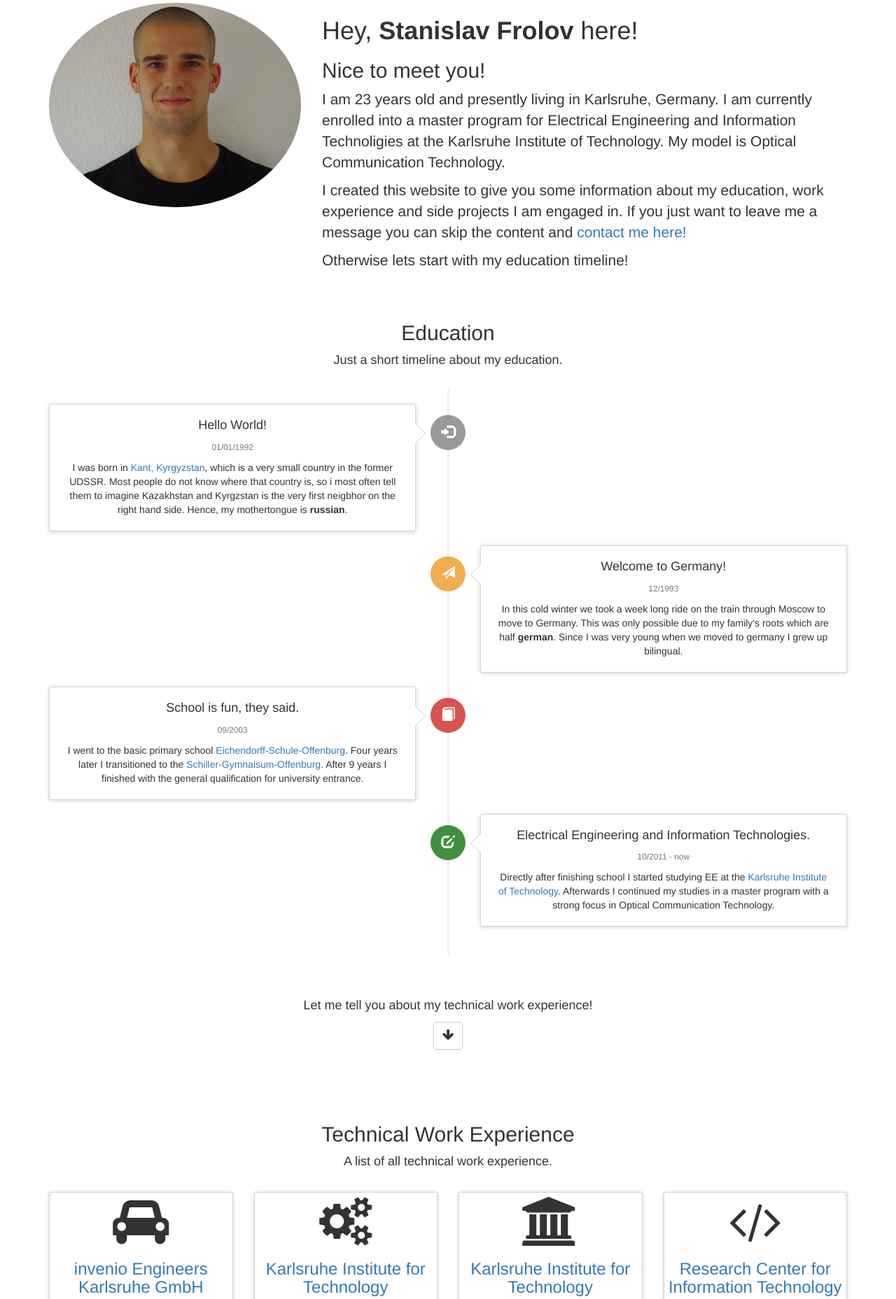
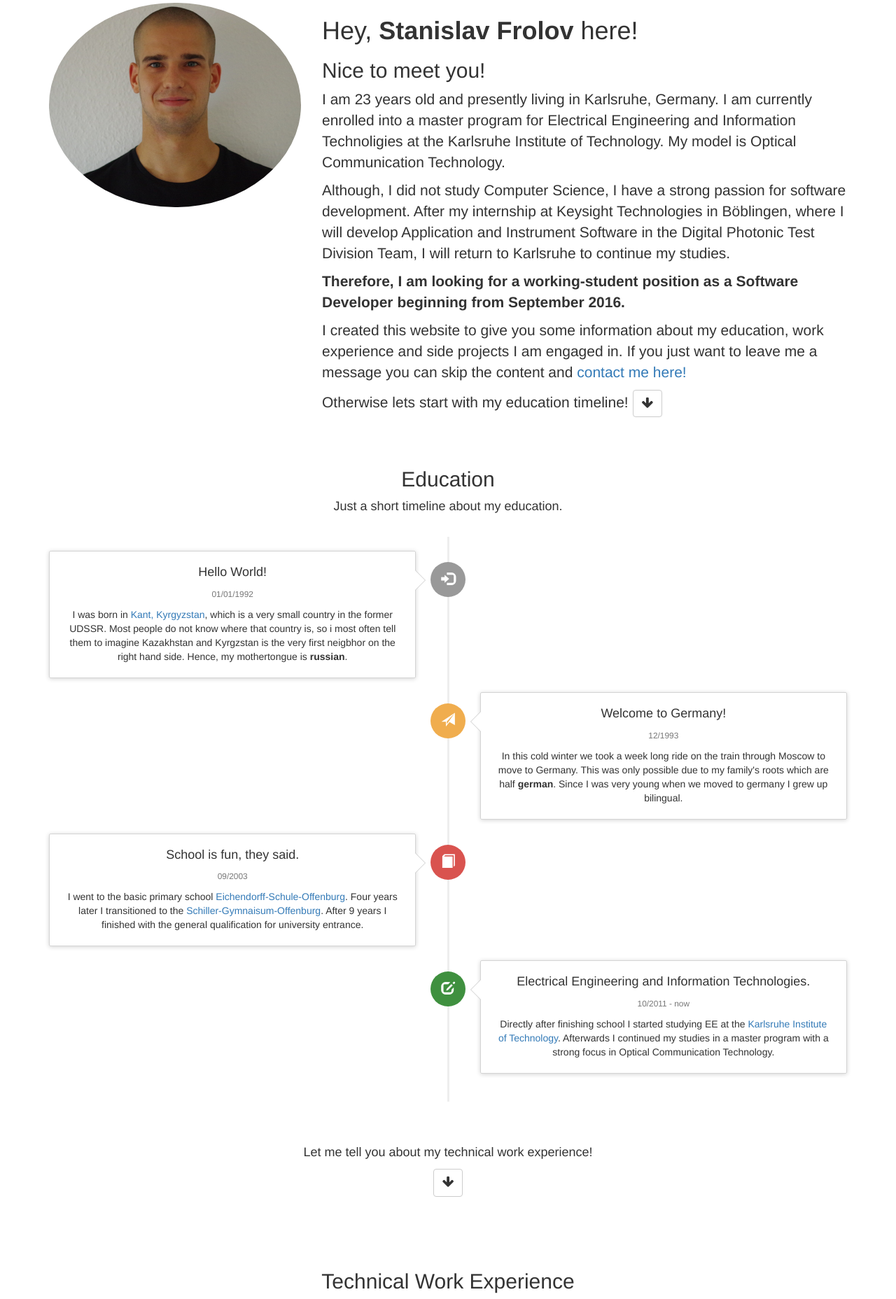
Before and after one commit to stanifrolov/portfolio, a Django app: page / in a window 1280 px wide. Shown: the part 96-1952 px from the top of the page at 70% size. Run offline with Django 3.2, Linux system fonts and the light colour scheme; some libraries are stand-ins or nearby versions; some web fonts are replaced.

Commit message:
age and text in top
added my age to calculate in views so that it is up to date for all
times.
Also added Text in Top what I want and that I look for a job and such
that it fills one page

```diff
--- a/newsletter/views.py
+++ b/newsletter/views.py
@@ -2,11 +2,17 @@ from django.conf import settings
 from django.shortcuts import render
 from django.core.mail import send_mail
 from .forms import ContactForm
+from time import *
 
 # Create your views here.
 def home(request):
+    jahr = localtime()[0]
+    age = jahr - 1992
+    context = {
+        "age": age,
+    }
 
-    return render(request, "home.html")
+    return render(request, "home.html", context)
 
 def contact(request):
 
--- a/templates/home.html
+++ b/templates/home.html
@@ -9,13 +9,9 @@
 		<meta charset="utf-8" />
 		<meta name="viewport" content="width=device-width, initial-scale=1" />
         <link rel="icon" href="{% static 'images/favicon/sf.ico' %}">
-{#		<link rel="stylesheet" href="{% static 'css/main.css' %}" />#}
-{#		<link rel="stylesheet" href="{% static 'css/ie8.css' %}" />#}
-{#		<link rel="stylesheet" href="{% static 'css/ie9.css' %}" />#}
 		<link rel="stylesheet" href="{% static 'css/timeline.css' %}" />
 		<link rel="stylesheet" href="{% static 'css/font-awesome.min.css' %}" />
 		<link rel="stylesheet" href="{% static 'css/bootstrap.min.css' %}" />
-{#		<link rel="stylesheet" href="{% static 'css/highlight.css' %}" />#}
 		<link rel="stylesheet" href="{% static 'css/navbar.css' %}" />
 		<link rel="stylesheet" href="{% static 'css/myStyles.css' %}" />
 	</head>
@@ -61,9 +57,11 @@
 						<div class="col-md-8">
                             <h1>Hey, <strong>Stanislav Frolov</strong> here!</h1>
                             <h2>Nice to meet you!</h2>
-                            <p>I am 23 years old and presently living in Karlsruhe, Germany. I am currently enrolled into a master program for Electrical Engineering and Information Technoligies at the Karlsruhe Institute of Technology. My model is Optical Communication Technology.<br></p>
-							<p>I created this website to give you some information about my education, work experience and side projects I am engaged in. If you just want to leave me a message you can skip the content and <a href="{% url 'contact' %}">contact me here!</a></p>
-                            <p>Otherwise lets start with my education timeline!
+                            <p>I am {{ age }} years old and presently living in Karlsruhe, Germany. I am currently enrolled into a master program for Electrical Engineering and Information Technoligies at the Karlsruhe Institute of Technology. My model is Optical Communication Technology.<br></p>
+							<p>Although, I did not study Computer Science, I have a strong passion for software development. After my internship at Keysight Technologies in Böblingen, where I will develop Application and Instrument Software in the Digital Photonic Test Division Team, I will return to Karlsruhe to continue my studies.<br></p>
+                            <p><strong>Therefore, I am looking for a working-student position as a Software Developer beginning from September 2016.</strong></p>
+                            <p>I created this website to give you some information about my education, work experience and side projects I am engaged in. If you just want to leave me a message you can skip the content and <a href="{% url 'contact' %}">contact me here!</a></p>
+                            <p>Otherwise lets start with my education timeline! <a href="#timeline" class="btn btn-default fa fa-arrow-down scrolly" role="button"></a>
                             </p>
                         </div>
 					</div>
@@ -205,7 +203,7 @@
                             <section class="box-style">
                                 <a class="image-featured" href="https://www.facebook.com/wearnepra/"><img src="{% static 'images/nepra.jpg' %}" class="img-responsive" alt=""/></a>
                                 <h3><a href="http://www.wearnepra.com">Népra</a></h3>
-                                <p>Finish holistic, minimalist and ethical active wear brand based in Lahti, Finland. High quality products from Italian materials are crafted in Estionia.</p>
+                                <p>Finnish holistic, minimalist and ethical active wear brand based in Lahti, Finland. High quality products from Italian materials are crafted in Estionia.</p>
                                 <footer>Technical Support</footer>
                             </section>
                         </div>
@@ -213,7 +211,7 @@
                             <section class="box-style">
                                 <a class="image-featured"><img src="{% static 'images/personal.jpg' %}" class="img-responsive" alt="" /></a>
                                 <h3>Growth</h3>
-                                <p>I am daily trying to improve in different aspects of life and become a stronger version of myself. By that I do not only mean physical  but also mental strength and health.</p>
+                                <p>Daily trying to improve in different aspects of life and become a stronger version of myself. Not only physical but also mental strength and health.</p>
                                 <footer>Exercise, Reading, Meditation</footer>
                             </section>
                         </div>
```
